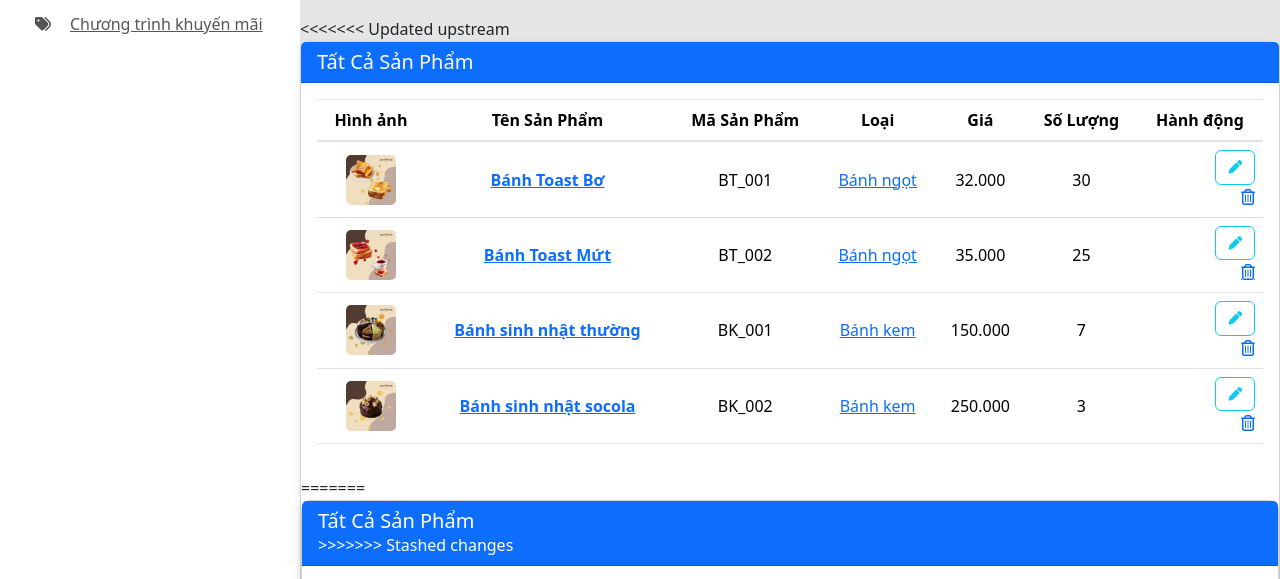
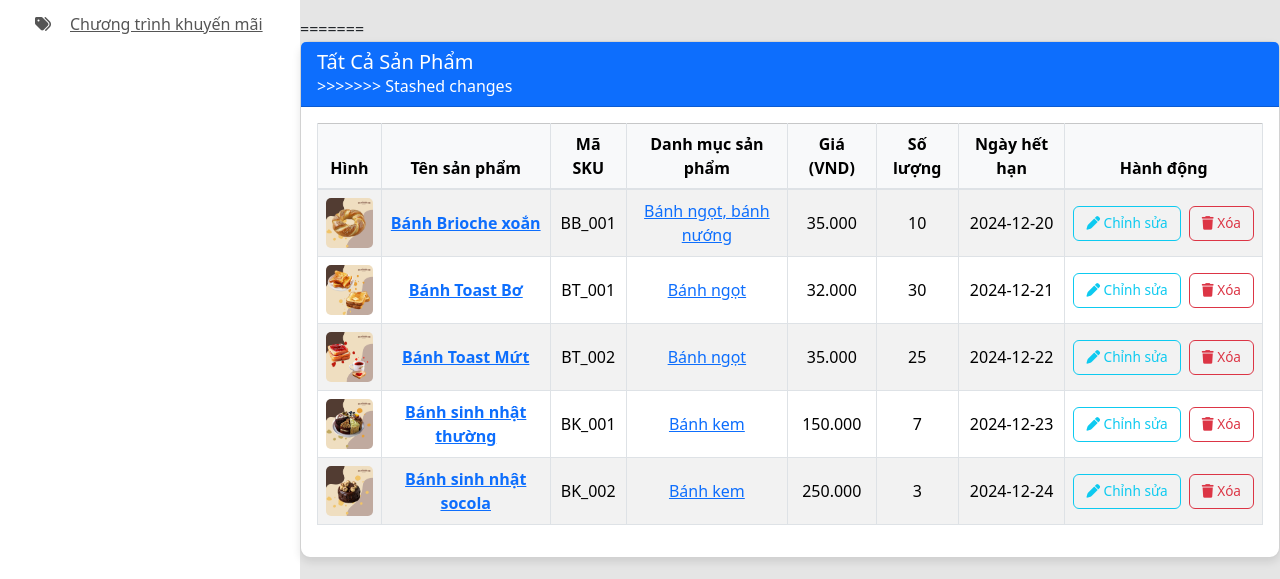
Before and after one commit to hoangkaaa/nhom2.admin.github.io, a plain HTML site: page dsachsp.html in a window 1280 px wide. Shown: the part 221-800 px from the top of the page. Drawn offline with nearby package versions, Linux system fonts and the light colour scheme; files whose address does not match are found by name.

Commit message:
xong xóa

```diff
--- a/dsachsp.html
+++ b/dsachsp.html
@@ -349,108 +349,6 @@
         <h1 class="fw-bold">Quản Lý Sản Phẩm</h1>
         <a href="ThemSP.html" class="btn btn-primary mt-2"><i class="fas fa-plus-circle"></i> Thêm sản phẩm</a>
     </div>
-
-<<<<<<< Updated upstream
-        <!-- Product Table -->
-        <div class="card">
-            <div class="card-header bg-primary text-white">
-                <h5 class="mb-0">Tất Cả Sản Phẩm</h5>
-            </div>
-            <div class="card-body">
-                <table class="table">
-                    <thead>
-                      <tr>
-                        <th scope="col">Hình ảnh</th>
-                        <th scope="col">Tên Sản Phẩm</th>
-                        <th scope="col">Mã Sản Phẩm</th>
-                        <th scope="col">Loại</th>
-                        <th scope="col">Giá</th>
-                        <th scope="col">Số Lượng</th>
-                        <th scope="col">Hành động</th>
-                      </tr>
-                    </thead>
-                    <tbody>
-                      <tr id="product-1">
-                        <th scope="row"><a href="#"><img src="media/Bánh Toast Bơ.png" alt=""></a></th>
-                        <td><a href="#" class="text-primary fw-bold">Bánh Toast Bơ</a></td>
-                        <td>BT_001</td>
-                        <td><a href="#" class="text-primary">Bánh ngọt</a></td>
-                        <td>32.000</td>
-                        <td>30</td>
-                        <td class="text-end">
-                            <a href="ChinhSuaSP.html" class="btn btn-outline-info btn-rounded"><i class="fas fa-pen"></i></a>
-                          <div class="table-p__del-wrap">
-                            <a class="far fa-trash-alt table-p__delete-link" href="#" data-row-id="product-1"></a>
-                          </div>
-                        </td>
-                      </tr>
-                      <tr id="product-2">
-                        <th scope="row"><a href="#"><img src="media/Bánh Toast Mứt.png" alt=""></a></th>
-                        <td><a href="#" class="text-primary fw-bold">Bánh Toast Mứt</a></td>
-                        <td>BT_002</td>
-                        <td><a href="#" class="text-primary">Bánh ngọt</a></td>
-                        <td>35.000</td>
-                        <td>25</td>
-                        <td class="text-end">
-                            <a href="ChinhSuaSP.html" class="btn btn-outline-info btn-rounded"><i class="fas fa-pen"></i></a>
-                          <div class="table-p__del-wrap">
-                            <a class="far fa-trash-alt table-p__delete-link" href="#" data-row-id="product-2"></a>
-                          </div>
-                        </td>
-                      </tr>
-                      <tr id="product-3">
-                        <th scope="row"><a href="#"><img src="media/Bánh sinh nhật.png" alt=""></a></th>
-                        <td><a href="#" class="text-primary fw-bold">Bánh sinh nhật thường</a></td>
-                        <td>BK_001</td>
-                        <td><a href="#" class="text-primary">Bánh kem</a></td>
-                        <td>150.000</td>
-                        <td>7</td>
-                        <td class="text-end">
-                            <a href="ChinhSuaSP.html" class="btn btn-outline-info btn-rounded"><i class="fas fa-pen"></i></a>
-                          <div class="table-p__del-wrap">
-                            <a class="far fa-trash-alt table-p__delete-link" href="#" data-row-id="product-3"></a>
-                          </div>
-                        </td>
-                      </tr>
-                      <tr id="product-4">
-                        <th scope="row"><a href="#"><img src="media/Bánh sinh nhật socola.png" alt=""></a></th>
-                        <td><a href="#" class="text-primary fw-bold">Bánh sinh nhật socola</a></td>
-                        <td>BK_002</td>
-                        <td><a href="#" class="text-primary">Bánh kem</a></td>
-                        <td>250.000</td>
-                        <td>3</td>
-                        <td class="text-end">
-                            <a href="ChinhSuaSP.html" class="btn btn-outline-info btn-rounded"><i class="fas fa-pen"></i></a>
-                          <div class="table-p__del-wrap">
-                            <a class="far fa-trash-alt table-p__delete-link" href="#" data-row-id="product-4"></a>
-                          </div>
-                        </td>
-                      </tr>
-                    </tbody>
-                  </table>
-
-                  <script src="https://code.jquery.com/jquery-3.6.0.min.js"></script>
-                  <script>
-                    // Sử dụng jQuery để xử lý sự kiện xóa
-                    $('.table-p__delete-link').on('click', function (e) {
-                      e.preventDefault();
-                      var $row = $(this).closest('tr');
-                      if ($row.length) {
-                          $row.fadeOut(500, function () {
-                              $row.remove();
-                              updateCartSummary(); // Gọi hàm cập nhật giỏ hàng nếu cần
-                          });
-                      }
-                    });
-
-                    // Hàm mẫu để cập nhật thông tin giỏ hàng (nếu cần thiết)
-                    function updateCartSummary() {
-                      console.log('Giỏ hàng đã được cập nhật.');
-                    }
-                  </script>
-                </body>
-                </html>
-            </div>
 =======
     <!-- Product Table -->
     <div class="card">
@@ -482,9 +380,11 @@
                         <td>10</td>
                         <td>2024-12-20</td> <!-- Ngày hết hạn mẫu -->
                         <td class="text-end">
-                            <a href="ChinhSuaSP.html" class="btn btn-outline-info btn-rounded"><i class="fas fa-pen"></i></a>
-                            <a href="" class="btn btn-outline-danger btn-rounded"><i class="fas fa-trash"></i></a>
-                        </td>
+                            <div class="action-buttons d-flex justify-content-end gap-2">
+                              <a href="ChinhSuaSP.html" class="btn btn-outline-info btn-rounded"><i class="fas fa-pen"></i> Chỉnh sửa</a>
+                              <a href="#" class="btn btn-outline-danger btn-rounded table-p__delete-link" data-row-id="product-1"><i class="fas fa-trash"></i> Xóa</a>
+                            </div>
+                          </td>
                     </tr>
                     <tr>
                         <th scope="row"><a href="#"><img src="media/Bánh Toast Bơ.png" alt=""></a></th>
@@ -495,9 +395,11 @@
                         <td>30</td>
                         <td>2024-12-21</td>
                         <td class="text-end">
-                            <a href="ChinhSuaSP.html" class="btn btn-outline-info btn-rounded"><i class="fas fa-pen"></i></a>
-                            <a href="" class="btn btn-outline-danger btn-rounded"><i class="fas fa-trash"></i></a>
-                        </td>
+                            <div class="action-buttons d-flex justify-content-end gap-2">
+                              <a href="ChinhSuaSP.html" class="btn btn-outline-info btn-rounded"><i class="fas fa-pen"></i> Chỉnh sửa</a>
+                              <a href="#" class="btn btn-outline-danger btn-rounded table-p__delete-link" data-row-id="product-1"><i class="fas fa-trash"></i> Xóa</a>
+                            </div>
+                          </td>
                     </tr>
                     <tr>
                         <th scope="row"><a href="#"><img src="media/Bánh Toast Mứt.png" alt=""></a></th>
@@ -508,9 +410,11 @@
                         <td>25</td>
                         <td>2024-12-22</td>
                         <td class="text-end">
-                            <a href="ChinhSuaSP.html" class="btn btn-outline-info btn-rounded"><i class="fas fa-pen"></i></a>
-                            <a href="" class="btn btn-outline-danger btn-rounded"><i class="fas fa-trash"></i></a>
-                        </td>
+                            <div class="action-buttons d-flex justify-content-end gap-2">
+                              <a href="ChinhSuaSP.html" class="btn btn-outline-info btn-rounded"><i class="fas fa-pen"></i> Chỉnh sửa</a>
+                              <a href="#" class="btn btn-outline-danger btn-rounded table-p__delete-link" data-row-id="product-1"><i class="fas fa-trash"></i> Xóa</a>
+                            </div>
+                          </td>
                     </tr>
                     <tr>
                         <th scope="row"><a href="#"><img src="media/Bánh sinh nhật.png" alt=""></a></th>
@@ -521,9 +425,11 @@
                         <td>7</td>
                         <td>2024-12-23</td>
                         <td class="text-end">
-                            <a href="ChinhSuaSP.html" class="btn btn-outline-info btn-rounded"><i class="fas fa-pen"></i></a>
-                            <a href="" class="btn btn-outline-danger btn-rounded"><i class="fas fa-trash"></i></a>
-                        </td>
+                            <div class="action-buttons d-flex justify-content-end gap-2">
+                              <a href="ChinhSuaSP.html" class="btn btn-outline-info btn-rounded"><i class="fas fa-pen"></i> Chỉnh sửa</a>
+                              <a href="#" class="btn btn-outline-danger btn-rounded table-p__delete-link" data-row-id="product-1"><i class="fas fa-trash"></i> Xóa</a>
+                            </div>
+                          </td>
                     </tr>
                     <tr>
                         <th scope="row"><a href="#"><img src="media/Bánh sinh nhật socola.png" alt=""></a></th>
@@ -534,12 +440,35 @@
                         <td>3</td>
                         <td>2024-12-24</td>
                         <td class="text-end">
-                            <a href="ChinhSuaSP.html" class="btn btn-outline-info btn-rounded"><i class="fas fa-pen"></i></a>
-                            <a href="" class="btn btn-outline-danger btn-rounded"><i class="fas fa-trash"></i></a>
-                        </td>
+                            <div class="action-buttons d-flex justify-content-end gap-2">
+                              <a href="ChinhSuaSP.html" class="btn btn-outline-info btn-rounded"><i class="fas fa-pen"></i> Chỉnh sửa</a>
+                              <a href="#" class="btn btn-outline-danger btn-rounded table-p__delete-link" data-row-id="product-1"><i class="fas fa-trash"></i> Xóa</a>
+                            </div>
+                          </td>
                     </tr>
                 </tbody>
             </table>
+            <script src="https://code.jquery.com/jquery-3.6.0.min.js"></script>
+            <script>
+              // Sử dụng jQuery để xử lý sự kiện xóa
+              $('.table-p__delete-link').on('click', function (e) {
+                e.preventDefault();
+                var $row = $(this).closest('tr');
+                if ($row.length) {
+                    $row.fadeOut(500, function () {
+                        $row.remove();
+                        updateCartSummary(); // Gọi hàm cập nhật giỏ hàng nếu cần
+                    });
+                }
+              });
+
+              // Hàm mẫu để cập nhật thông tin giỏ hàng (nếu cần thiết)
+              function updateCartSummary() {
+                console.log('Giỏ hàng đã được cập nhật.');
+              }
+            </script>
+          </body>
+          </html>
         </div>
     </div>
 </section>
```
